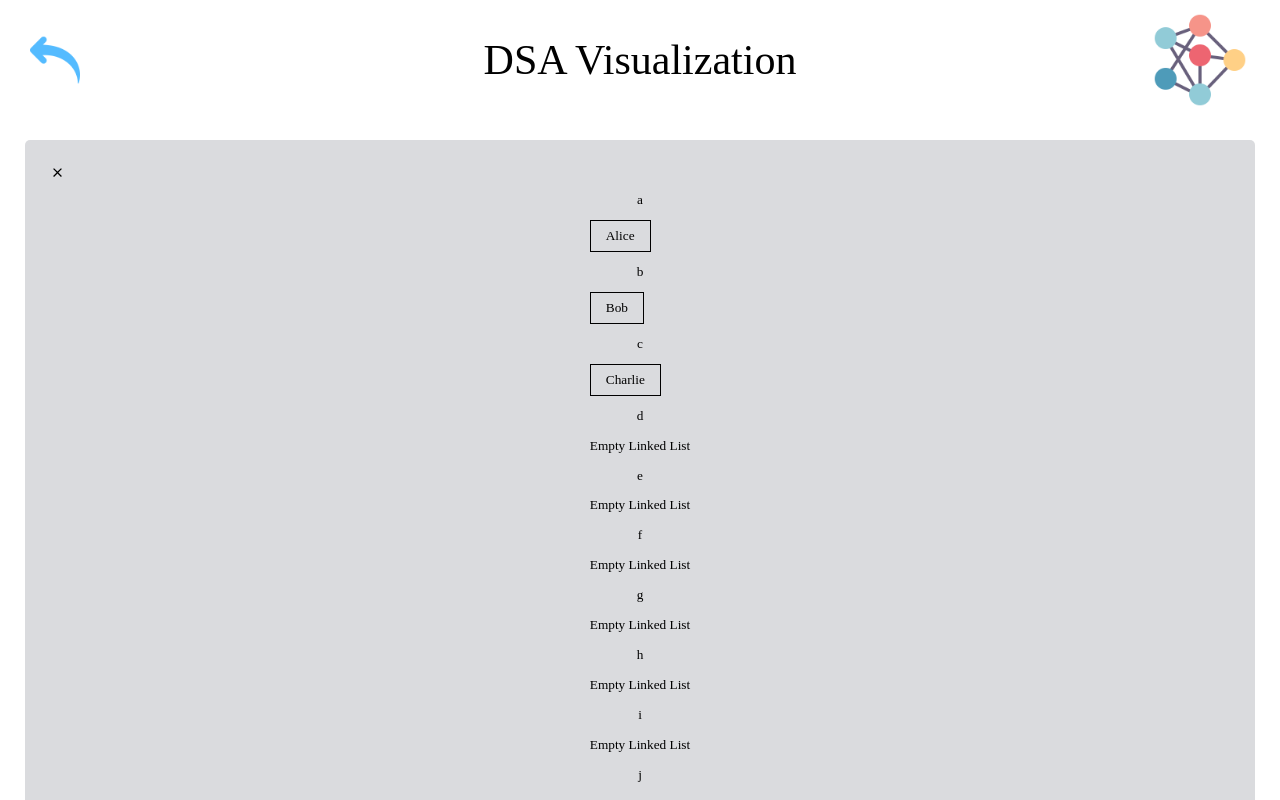
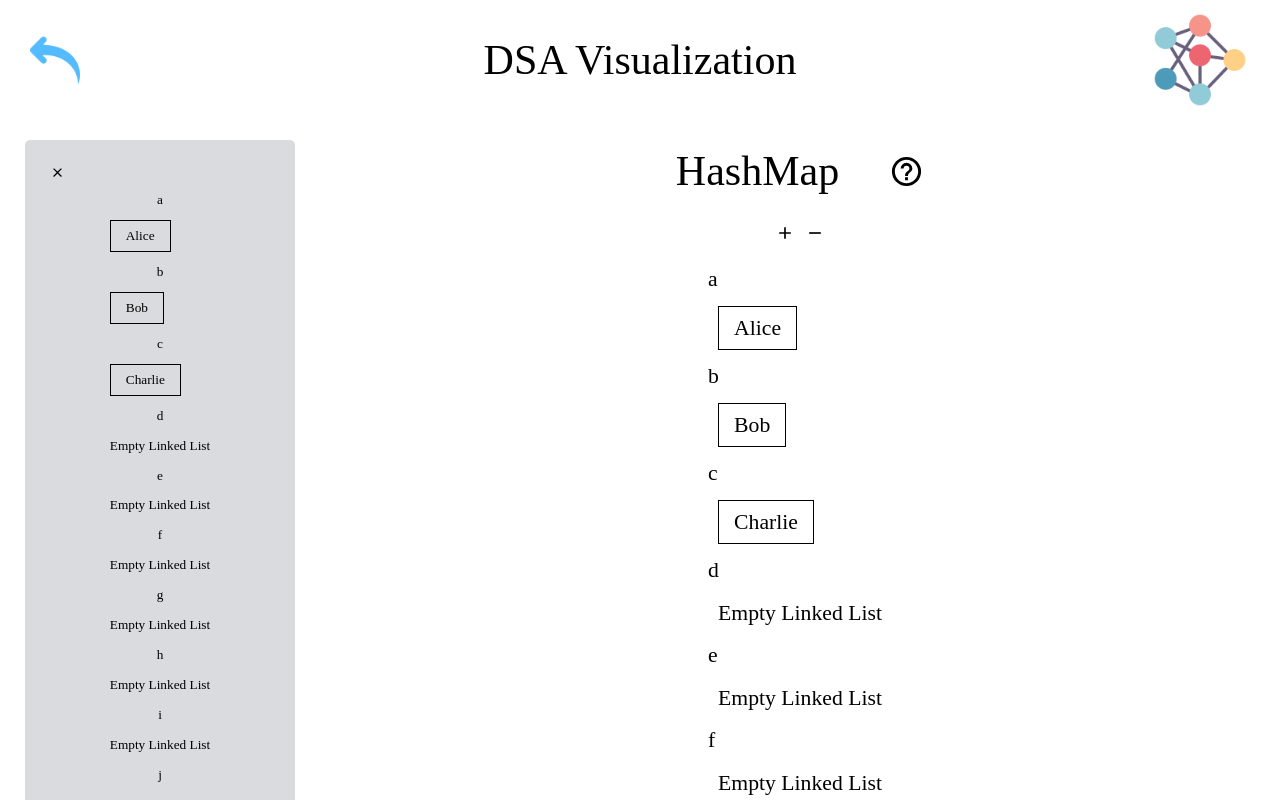
Before and after one commit to NestorNebula/dsa-visualization, a React (Vite) app: page /data-structures/hashmap in a window 1280 px wide. Shown: the top 800 px of the page. Built offline with nearby package versions, Linux system fonts and the light colour scheme.

Commit message:
feat: add styles to HashMap page

```diff
--- a/src/pages/data-structures/hashmap/HashMap.styles.ts
+++ b/src/pages/data-structures/hashmap/HashMap.styles.ts
@@ -1,5 +1,6 @@
 import styled from 'styled-components';
+import { CommonDSA } from '@styles/common-styles';
 
-const HashMap = styled.main``;
+const HashMap = styled(CommonDSA)``;
 
 export { HashMap };
```
